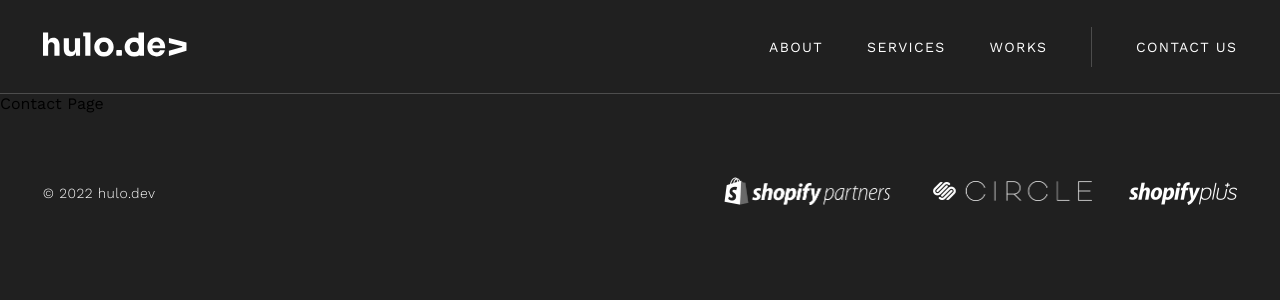
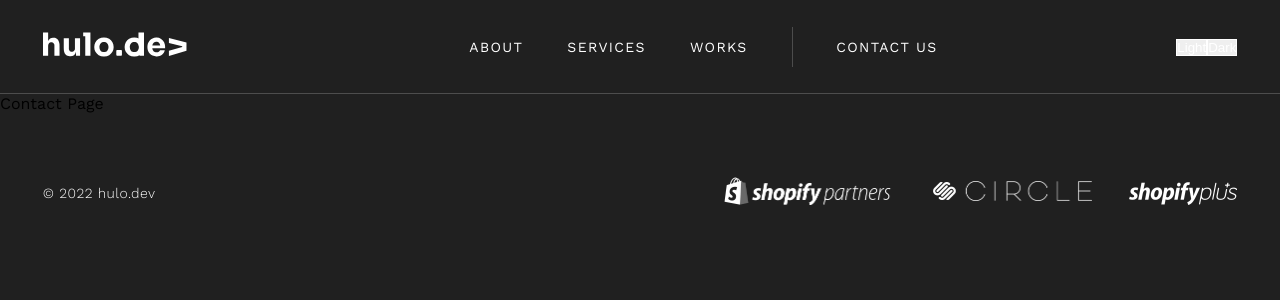
Before and after one commit to hulo-dev/hulo, a Next.js app: page /Contact in a window 1280 px wide. Shown: the top 300 px of the page. Built offline with nearby package versions, Linux system fonts and the light colour scheme.

Commit message:
switch theme

```diff
--- a/package.json
+++ b/package.json
@@ -15,6 +15,7 @@
     "eslint": "8.41.0",
     "eslint-config-next": "13.4.3",
     "next": "13.4.4",
+    "next-themes": "^0.2.1",
     "react": "18.2.0",
     "react-dom": "18.2.0",
     "react-router-dom": "^6.11.2",
--- a/src/app/(components)/Header/Header.jsx
+++ b/src/app/(components)/Header/Header.jsx
@@ -4,6 +4,7 @@ import "./Header.scss";
 
 import { Logo } from "./Logo";
 import Navbar from "./Navbar";
+import ThemeChanger from "./Switch";
 
 const Header = ({ lock }) => {
     const [isOpen, setIsOpen] = useState(false);
@@ -24,6 +25,8 @@ const Header = ({ lock }) => {
                 <div className="header__wrap">
                     <Logo setIsOpen={setIsOpen} lock={lock} />
                     <Navbar isOpen={isOpen} setIsOpen={setIsOpen} lock={lock} />
+                    <ThemeChanger />
+
                     <div className="burger" onClick={openHandler}>
                         {!isOpen ? <span> Menu </span> : <span> Close </span>}
                     </div>
--- /dev/null
+++ b/src/app/(components)/Header/Switch.jsx
@@ -0,0 +1,28 @@
+import { useTheme } from "next-themes";
+import { useState } from "react";
+
+const ThemeChanger = () => {
+    const { theme, setTheme } = useTheme();
+
+    return (
+        <div style={{ zIndex: "99999" }}>
+            <button
+                style={{
+                    color: "white",
+                    border: "1px solid white",
+                }}
+                onClick={() => setTheme("light")}
+            >
+                Light
+            </button>
+            <button
+                style={{ color: "white", border: "1px solid white" }}
+                onClick={() => setTheme("dark")}
+            >
+                Dark
+            </button>
+        </div>
+    );
+};
+
+export default ThemeChanger;
--- a/src/app/VARS.scss
+++ b/src/app/VARS.scss
@@ -25,6 +25,22 @@ $font-size-extra-small: clamp(14px, 0.833vw, 16px);
 $font-size-small: 14px;
 $font-size-less-small: 12px;
 
+[data-theme="light"] {
+    $color-background: #fffefe;
+    $color-background-paper: #f6f4f4;
+    $color-border-btn: #0e0d0d;
+    $color-border-btn-hover: #0d0c0c;
+    $border-block: rgba(255, 255, 255, 0.2);
+    $border-color: #121111;
+    $color-text: #151313;
+    $color-logo: #161414;
+    /*$color-background-card:*/
+    $color-bg-item-hover: #0e0d0d;
+    $color-bg-btn-hover: #111010;
+    $color-text-btn-hover: #eee3e3;
+    $color-btn-svg-stroke-hover: #f2e2e2;
+}
+
 %normal-300 {
     font-style: normal;
     font-weight: 300;
--- a/src/app/layout.js
+++ b/src/app/layout.js
@@ -1,6 +1,6 @@
 'use client'
 import { useState } from 'react';
-import Footer from './(components)/(Footer)/Footer';
+import { Providers } from './providers';
 import ChangeFooter from './(components)/ChangeFooter';
 import Header from './(components)/Header/Header'
 import './global.scss'
@@ -20,11 +20,13 @@ export default function RootLayout({ children }) {
   }
 
   return (
-    <html lang="en" className='scroll-smooth' style={{scrollBehavior:'smooth'}}>
+    <html suppressHydrationWarning lang="en" className='scroll-smooth' style={{scrollBehavior:'smooth'}}>
       <body className={isLock ? 'lock' : ''}>
-        <Header lock={lockHandler} setIsLock={setIsLock}/>
-          {children}
-        <ChangeFooter />
+        <Providers>
+          <Header lock={lockHandler} setIsLock={setIsLock}/>
+            {children}
+          <ChangeFooter />
+        </Providers>
       </body>
     </html>
   )
--- /dev/null
+++ b/src/app/providers.jsx
@@ -0,0 +1,7 @@
+"use client";
+
+import { ThemeProvider } from "next-themes";
+
+export function Providers({ children }) {
+    return <ThemeProvider>{children}</ThemeProvider>;
+}
```
Also changed, not shown: 1 other file (tests, documents, lock files or other folders).
